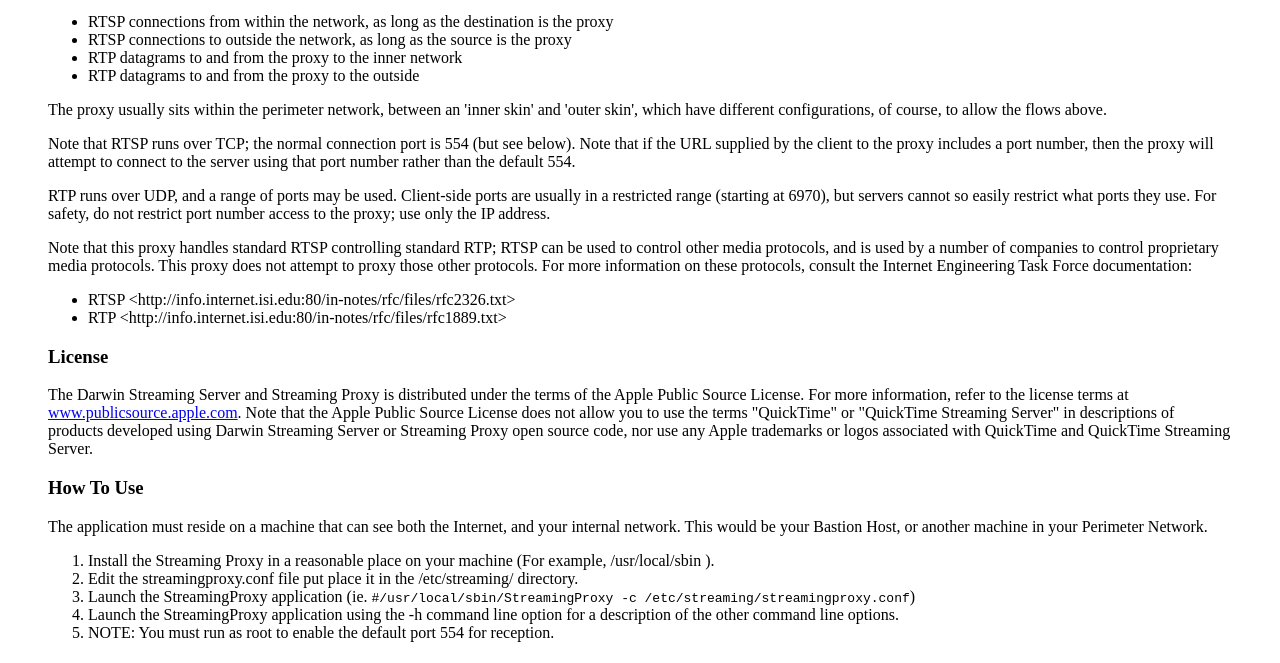
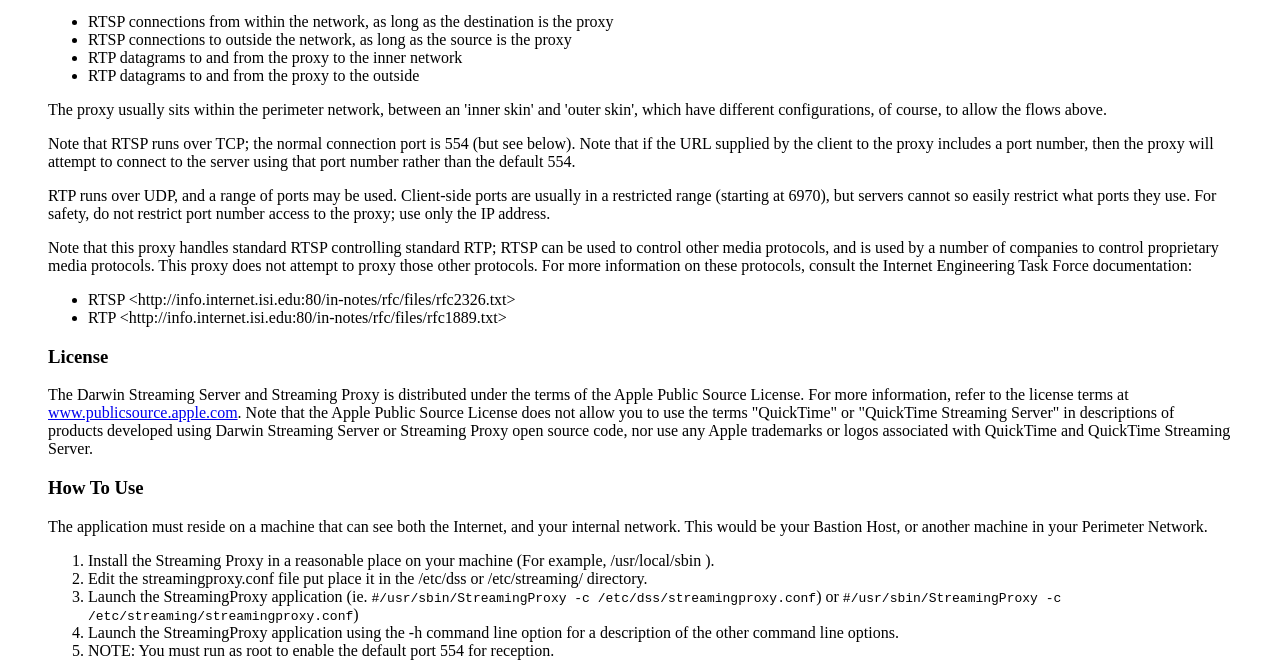
Before and after one commit to sharljimhtsin/dss, a plain HTML site: page StreamingProxy.tproj/StreamingProxy.html in a window 1280 px wide. Shown: the part 112-775 px from the top of the page. Drawn offline with Linux system fonts and the light colour scheme.

Commit message:
Adjust configuration file paths for better compliance to Linux File Hierarchy Standard.
- /etc/streaming renamed to /etc/dss
- /var/streaming renamed to /var/lib/dss
- /usr/local/movies renamed to /var/lib/dss/movies
- /usr/local/sbin/StreamingServerModules renamed to /usr/lib/dss/StreamingServerModules
- Documentation adjusted

```diff
--- a/StreamingProxy.tproj/StreamingProxy.html
+++ b/StreamingProxy.tproj/StreamingProxy.html
@@ -84,10 +84,11 @@ or another machine in your Perimeter Network.</P>
    machine (For example, /usr/local/sbin ).</LI>
 
    <LI>Edit the streamingproxy.conf file put place
-   it in the /etc/streaming/ directory.</LI>
+   it in the /etc/dss or /etc/streaming/ directory.</LI>
 
    <LI>Launch the StreamingProxy application (ie.
-  <CODE> #/usr/local/sbin/StreamingProxy -c /etc/streaming/streamingproxy.conf</CODE>)</LI>
+  <CODE> #/usr/sbin/StreamingProxy -c /etc/dss/streamingproxy.conf</CODE>) or
+  <CODE> #/usr/sbin/StreamingProxy -c /etc/streaming/streamingproxy.conf</CODE>)</LI>
 
     <LI>Launch the StreamingProxy application using the -h command line option for a description of the other
    command line options.</LI>
```
Also changed, not shown: Documentation/DevNotes.html (+1 -1 lines), Documentation/FAQ.html (+1 -1 lines), 5 other files.
